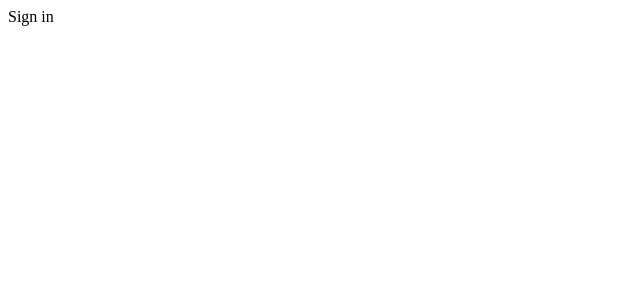
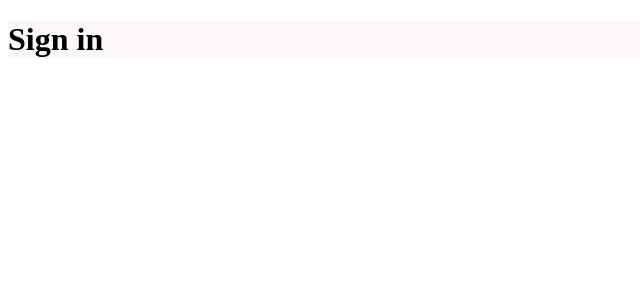
Before and after one commit to TBD15/version1, a React app: page / in a window 1280 px wide. Shown: the top 300 px of the page, without its empty margins (0-640 px from the left). Built offline with nearby package versions, Linux system fonts and the light colour scheme.

Commit message:
routes for signinBox

```diff
--- a/client/pages/auth/SignInMain.tsx
+++ b/client/pages/auth/SignInMain.tsx
@@ -1,15 +1,9 @@
-import React from 'react';
-import { GetServerSideProps, NextPage } from 'next';
-import SignInBox from '../components/SignInBox/SignInBox';
-
-
+import React from "react";
+import { GetServerSideProps, NextPage } from "next";
+import SignInBox from "../components/SignInBox/SignInBox";
 
 const SignInScreen: NextPage = () => {
-  return (
-      <div>
-        Sign in
-      </div>
-  );
+  return <SignInBox />;
 };
 
 export default SignInScreen;
--- a/client/pages/components/SignInBox/SignInBox.module.scss
+++ b/client/pages/components/SignInBox/SignInBox.module.scss
@@ -0,0 +1,8 @@
+@use "../../../styles/variables.scss" as *;
+
+.main {
+  background-color: $color-primary;
+  .innerBox {
+    background-color: $color-light-white;
+  }
+}
--- a/client/pages/components/SignInBox/SignInBox.tsx
+++ b/client/pages/components/SignInBox/SignInBox.tsx
@@ -1,11 +1,13 @@
-import * as React from 'react';
-
+import * as React from "react";
+import styles from "./SignInBox.module.scss";
 const SignInBox: React.FC = () => {
-    return (
-        <div>
-        Sign in
-        </div>
-    )
-    }
+  return (
+    <div className={styles.main}>
+      <div className={styles.innerBox}>
+        <h1>Sign in</h1>
+      </div>
+    </div>
+  );
+};
 
 export default SignInBox;
--- a/client/styles/variables.scss
+++ b/client/styles/variables.scss
@@ -0,0 +1,6 @@
+$color-primary: #b6a3a3;
+$color-secondary: #0f6342;
+$color-light-white: #fcf7f7;
+
+$header-height: 2.5 rem;
+$font-main: "PT Serif", serif;
--- a/package.json
+++ b/package.json
@@ -40,7 +40,9 @@
     "react": "^18.2.0",
     "react-dom": "^18.2.0",
     "react-google-button": "^0.7.2",
-    "react-icons": "^4.7.1"
+    "react-icons": "^4.7.1",
+    "sass": "^1.64.2",
+    "sass-loader": "^13.3.2"
   },
   "devDependencies": {
     "@babel/eslint-parser": "^7.19.1",
--- a/webpack.config.js
+++ b/webpack.config.js
@@ -1,34 +1,47 @@
-const path = require('path')
+const path = require("path");
 
 module.exports = {
-  entry: './client/index.tsx',
+  entry: "./client/index.tsx",
   module: {
     rules: [
       {
         test: /\.tsx?$/,
-        use: 'ts-loader',
+        use: "ts-loader",
         exclude: /node_modules/,
       },
       {
         test: /\.css$/,
         use: [
-          'style-loader',
+          "style-loader",
           {
-            loader: 'css-loader',
+            loader: "css-loader",
             options: {
               modules: true,
             },
           },
         ],
       },
+      {
+        test: /\.scss$/,
+        use: [
+          "style-loader",
+          {
+            loader: "css-loader",
+            options: {
+              modules: true,
+            },
+          },
+          "sass-loader", // Add this line for SCSS handling
+        ],
+      },
     ],
   },
-  mode: 'development',
+  mode: "development",
   resolve: {
-    extensions: ['.tsx', '.ts', '.js', '.css'],
+    extensions: [".tsx", ".ts", ".js", ".css", "scss"],
   },
   output: {
-    path: path.resolve(__dirname, 'public'),
-    filename: 'bundle.js',
+    path: path.resolve(__dirname, "public"),
+    filename: "bundle.js",
   },
-}
+};
```
Also changed, not shown: client/App.tsx (+0 -36 lines), client/styles/exports.module.scss (added, +15 -0 lines), client/styles/exports.modules.scss (deleted), 1 other file (tests, documents, lock files or other folders).
